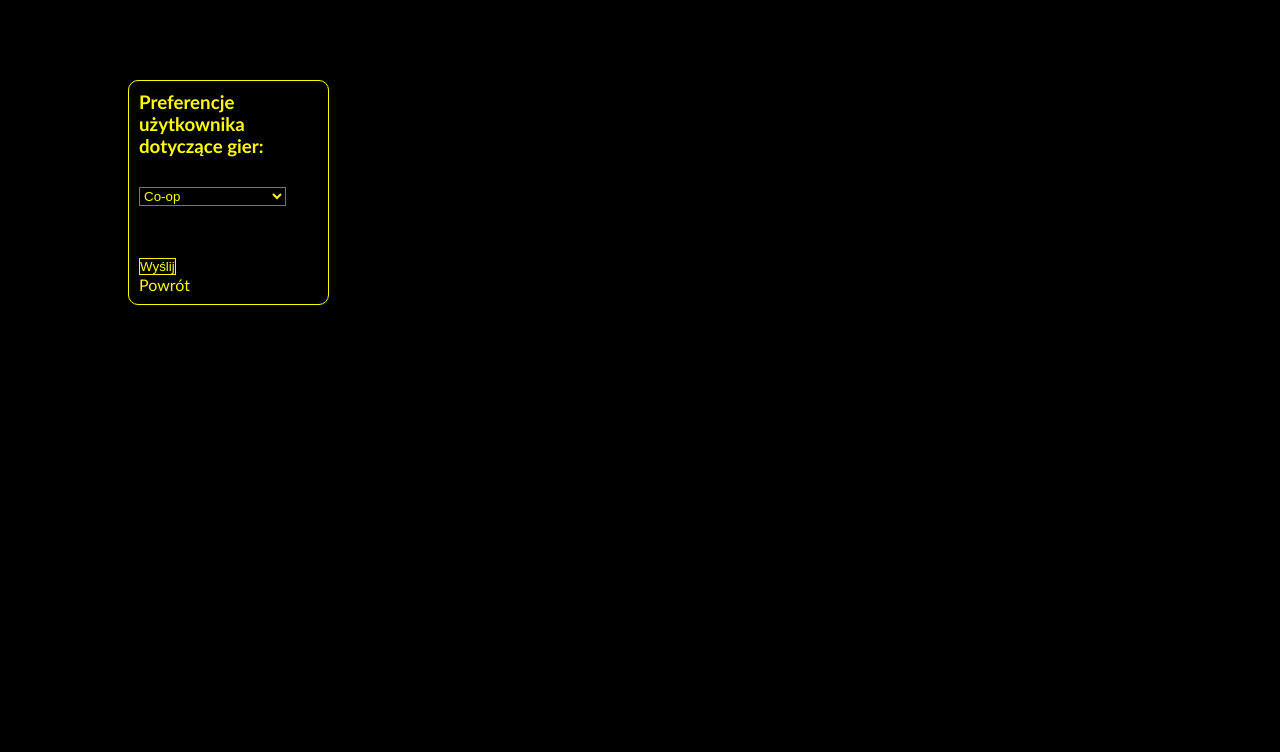
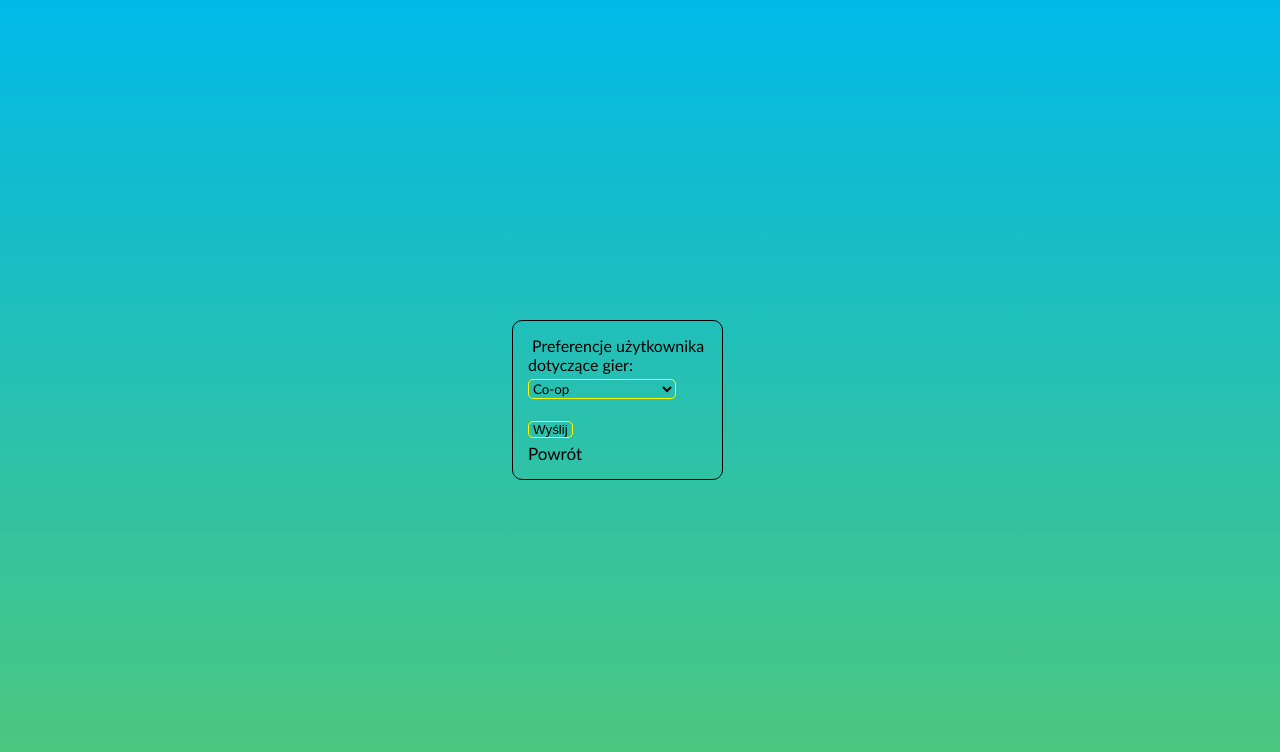
Before and after one commit to FNDnoOBRQ/RTS-games-documentation, a website: page preferencje.html in a window 1280 px wide. Drawn offline with Linux system fonts and the light colour scheme.

Commit message:
quality of life

```diff
--- a/index.js
+++ b/index.js
@@ -46,7 +46,7 @@ app.get('/wyszukaj', (req, res)=>{
         }
     }
     else{
-        res.send("<form action='/wyszukaj' method='GET'>Enter something:<br><input type='text' name='input'><br><button type='submit'>Search</button></form><br><br><br><a href='/'>Return</a>");
+        res.sendFile(path.join(__dirname, "search.html"));
     }
 })
 
--- a/preferencje.html
+++ b/preferencje.html
@@ -10,47 +10,75 @@
             margin: 0;
         }
         body{
-            background-color: black;
-            color: yellow;
+            background-image: linear-gradient(to bottom, #00B9E8, #50C878);
+            height: 100vh;
+            overflow: auto;
         }
 
         form{
             position: absolute;
             width: 14vw;
             height: fit-content;
-            top: 10%;
-            left: 10%;
+            top: 40vh;
+            left: 40vw;
 
-            border: 1px solid yellow;
+            border: 1px solid black;
             border-radius: 10px;
-            padding: 10px;
+            padding: 15px;
             font-family: 'Gill Sans', 'Gill Sans MT', Calibri, 'Trebuchet MS', sans-serif;
         }
-        form > select{
-            margin-top: 30px;
-            margin-bottom: 30px;
-            background-color: black;
-            color: yellow;
+
+        form > label{
+            margin: 4px;
         }
-        form > select > option{
-            background-color: black;
-            color: yellow;
+        form>input{
+            background-color: transparent;
+            margin-top: 5px;
+            border: 1px solid yellow;
+            border-radius: 5px;
+            font-family:'Trebuchet MS', 'Lucida Sans Unicode', 'Lucida Grande', 'Lucida Sans', Arial, sans-serif;
         }
+        form>select{
+            background-color: transparent;
+            margin-top: 5px;
+            border: 1px solid yellow;
+            border-radius: 5px;
+            font-family:'Trebuchet MS', 'Lucida Sans Unicode', 'Lucida Grande', 'Lucida Sans', Arial, sans-serif;
+        }
+
         form > button{
             position: relative;
-            background-color: black;
-            color: yellow;
+            top: 95%;
+            background-color: transparent;
+            border-radius: 5px;
             border: 1px solid yellow;
+            width: 25%;
+            height: auto;
+            margin-bottom: 5px;
+            transition: 0.4s;
         }
-        a{
+
+        form > button:hover{
+            border: 1px solid black;
+            background-color: ghostwhite;
+        }
+
+        form > a{
+            position: relative;
             text-decoration: none;
-            color: yellow;
+            font-size: 17px;
+            margin-top: 10px;
+            color: black;
+            transition: 0.4s;
+        }
+        form > a:hover{
+            text-decoration: underline;
         }
     </style>
 </head>
 <body>
     <form action="/wynikPreferencji" method="post">
-        <h3>Preferencje użytkownika dotyczące gier:</h3>
+        <label>Preferencje użytkownika dotyczące gier:</label>
         <select name="selector" id="selector">Wybierz:
         <option value="co_op">Co-op</option>
         <option value="campaign">campaign</option>
```
Also changed, not shown: search.html (added, +86 -0 lines).
